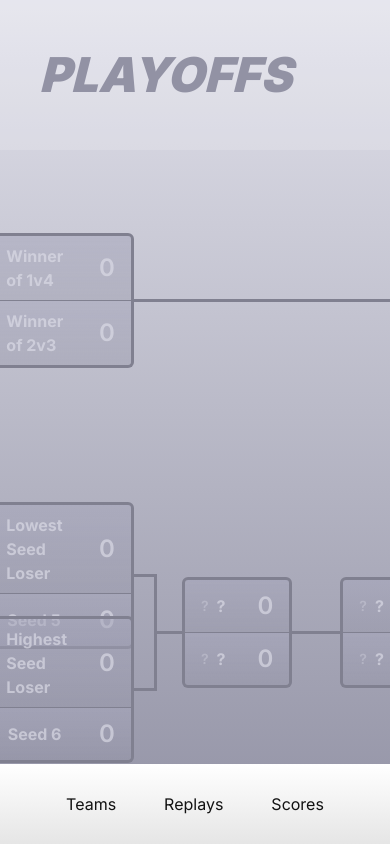
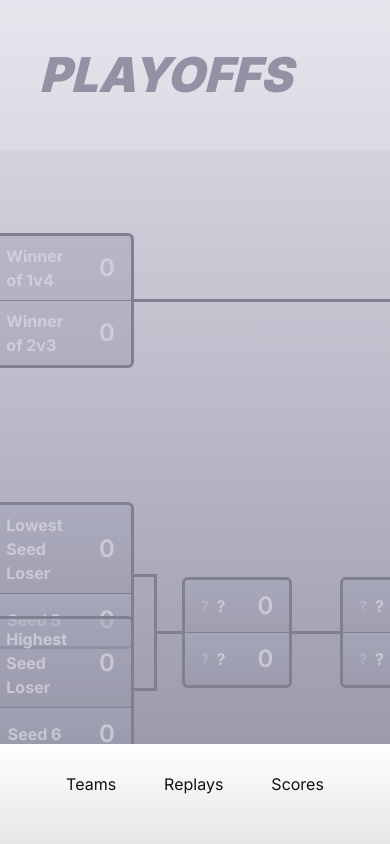
Before and after one commit to its-jordan/freddy-woodz-invitational, a Next.js app: page /playoffs in a window 390 px wide. Shown: the top 844 px of the page. Built offline with nearby package versions, Linux system fonts and the light colour scheme.

Commit message:
changes for pwa

```diff
--- a/app/globals.css
+++ b/app/globals.css
@@ -3298,7 +3298,7 @@ nav > a:hover,
     display: flex;
     position: fixed;
     top: auto;
-    bottom: 0;
+    bottom: -2px;
     left: 0;
     flex-flow: row nowrap;
     list-style-type: none;
@@ -3310,7 +3310,8 @@ nav > a:hover,
       color-mix(in srgb, var(--bg) 90%, black)
     );
     backdrop-filter: blur(5px);
-    height: 80px;
+    height: 102px;
+    padding-bottom: 22px;
     width: 100%;
     min-width: auto;
     z-index: 1000;
```
Also changed, not shown: public/manifest.json, 1 other file (tests, documents, lock files or other folders).
